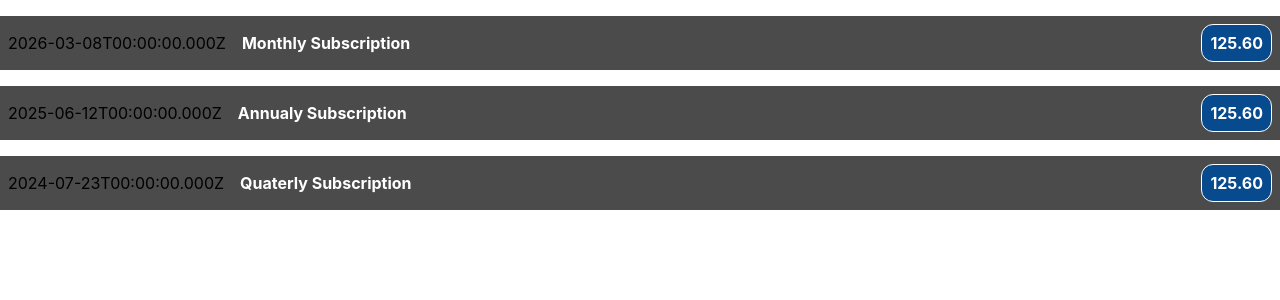
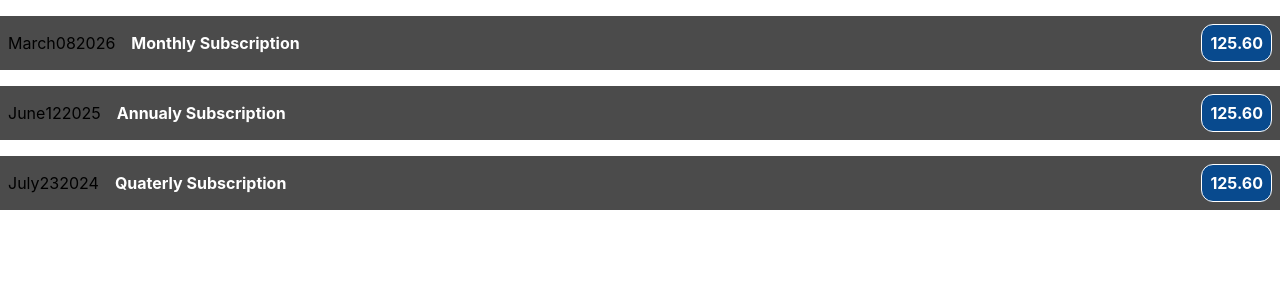
Before and after one commit to stkora/React-Basic-2.0, a React (Create React App) app in the folder my-app/: page / in a window 1280 px wide. Shown: the top 300 px of the page. Built offline with nearby package versions, Linux system fonts and the light colour scheme.

Commit message:
learn basic of props concept

```diff
--- a/my-app/src/App.js
+++ b/my-app/src/App.js
@@ -32,9 +32,9 @@
     <div>
 
 
-    <Subscription date={subscriptions[0].date.toISOString()}  title={subscriptions[0].title}  amount={subscriptions[0].amount}/>
-    <Subscription date={subscriptions[1].date.toISOString()}  title={subscriptions[1].title}  amount={subscriptions[0].amount}/>
-    <Subscription date={subscriptions[2].date.toISOString()}  title={subscriptions[2].title}  amount={subscriptions[0].amount}/>
+    <Subscription date={subscriptions[0].date}  title={subscriptions[0].title}  amount={subscriptions[0].amount}/>
+    <Subscription date={subscriptions[1].date}  title={subscriptions[1].title}  amount={subscriptions[0].amount}/>
+    <Subscription date={subscriptions[2].date}  title={subscriptions[2].title}  amount={subscriptions[0].amount}/>
     </div>
   );
 }
--- a/my-app/src/components/Subscription.js
+++ b/my-app/src/components/Subscription.js
@@ -2,13 +2,16 @@
 
 function Subscription (props) {
 
-
-    //props concept
+const month = props.date.toLocaleString('default',{month:'long'});
+const day = props.date.toLocaleString('default',{day:'2-digit'});
+const year = props.date.getFullYear();
 
     return (
         <div className='subscription'>
 
-        <div>{props.date}</div>
+        <div>{month}</div>
+        <div>{day}</div>
+        <div>{year}</div>
         <h2 className='subscription_title'>{props.title}</h2>
         <div className='subscription_price'>{props.amount}</div>
 
```
